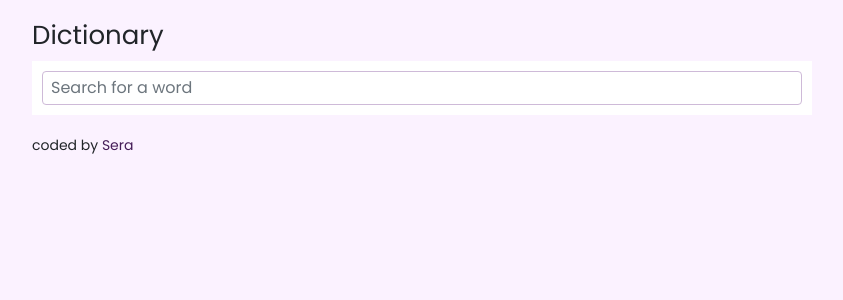
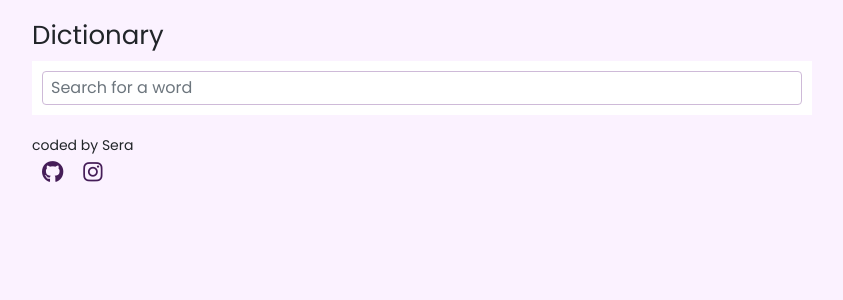
Before and after one commit to Sera-iso/React-Dictionary, a React (Create React App) app: page / in a window 1280 px wide. Shown: the top 300 px of the page, without its empty margins (8-851 px from the left). Built offline with nearby package versions, Linux system fonts and the light colour scheme.

Commit message:
Added social media in the footer

```diff
--- a/public/index.html
+++ b/public/index.html
@@ -17,6 +17,7 @@ Want to collaborate? Hit me up on IG: @codewithsera
     <link rel="preconnect" href="https://fonts.googleapis.com">
 <link rel="preconnect" href="https://fonts.gstatic.com" crossorigin>
 <link href="https://fonts.googleapis.com/css2?family=Poppins:wght@400;700&display=swap" rel="stylesheet">
+<script src="https://kit.fontawesome.com/e618ac2755.js" crossorigin="anonymous"></script>
     <title>Dictionary App</title>
   </head>
   <body>
--- a/src/App.css
+++ b/src/App.css
@@ -13,11 +13,17 @@
   padding: 10px;
 }
 
+.App footer p {
+  margin-bottom: 0;
+}
+
 .App a {
+  color: #451D58;
+  font-size: 22px;
+  padding: 10px;
   text-decoration: none;
-  color: #451D58;
 }
 
 .App a:hover {
-  font-weight: 600;
+  opacity: 0.7;
 }
--- a/src/App.js
+++ b/src/App.js
@@ -13,7 +13,9 @@ function App() {
         <Search />
       </main>
       <footer>
-        coded by <a href="https://github.com/Sera-iso/React-Dictionary" target="_blank" rel="noreferrer">Sera</a>
+        <p>coded by Sera</p>
+        <span><a href="https://github.com/Sera-iso/React-Dictionary" target="_blank" rel="noreferrer"><i className="fab fa-github"></i></a></span>
+        <span><a href="https://www.instagram.com/codewithsera/" target="_blank" rel="noreferrer"><i className="fab fa-instagram"></i></a></span>
       </footer>
     </div>
   );
```
